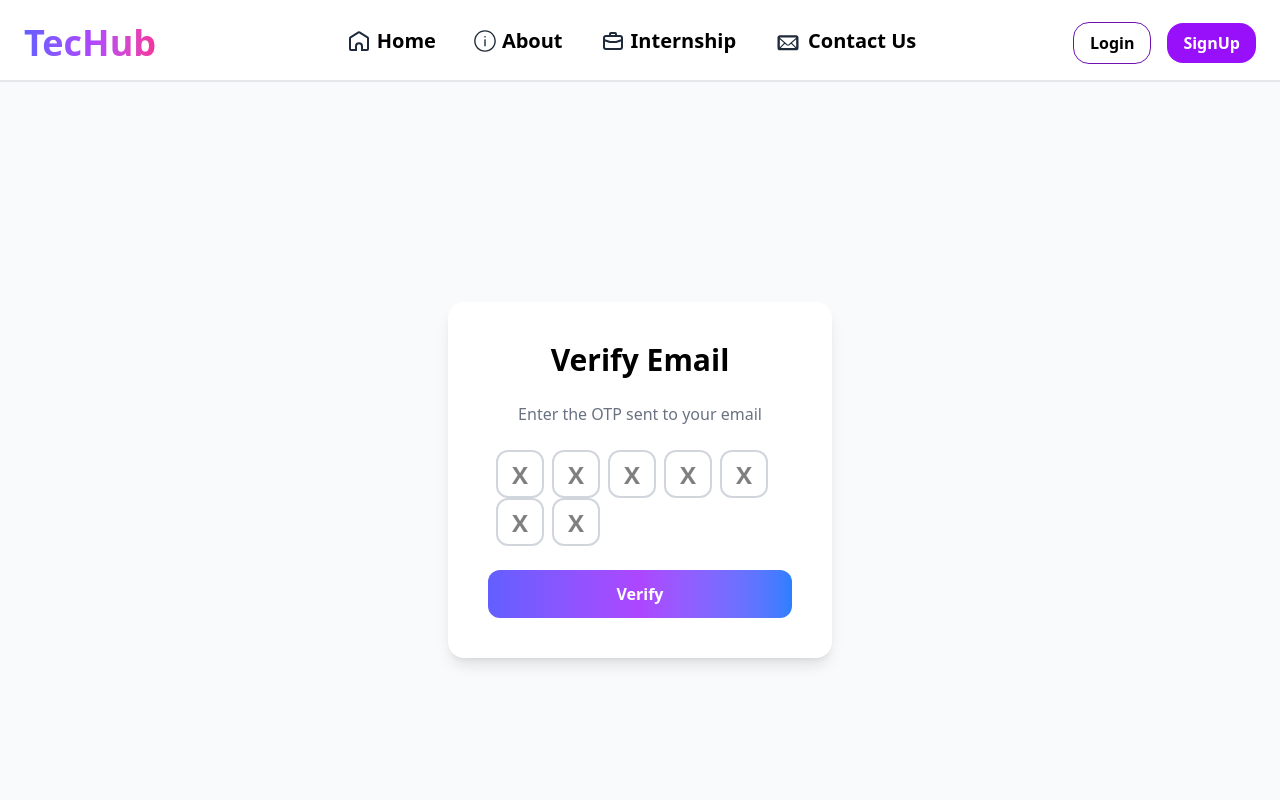
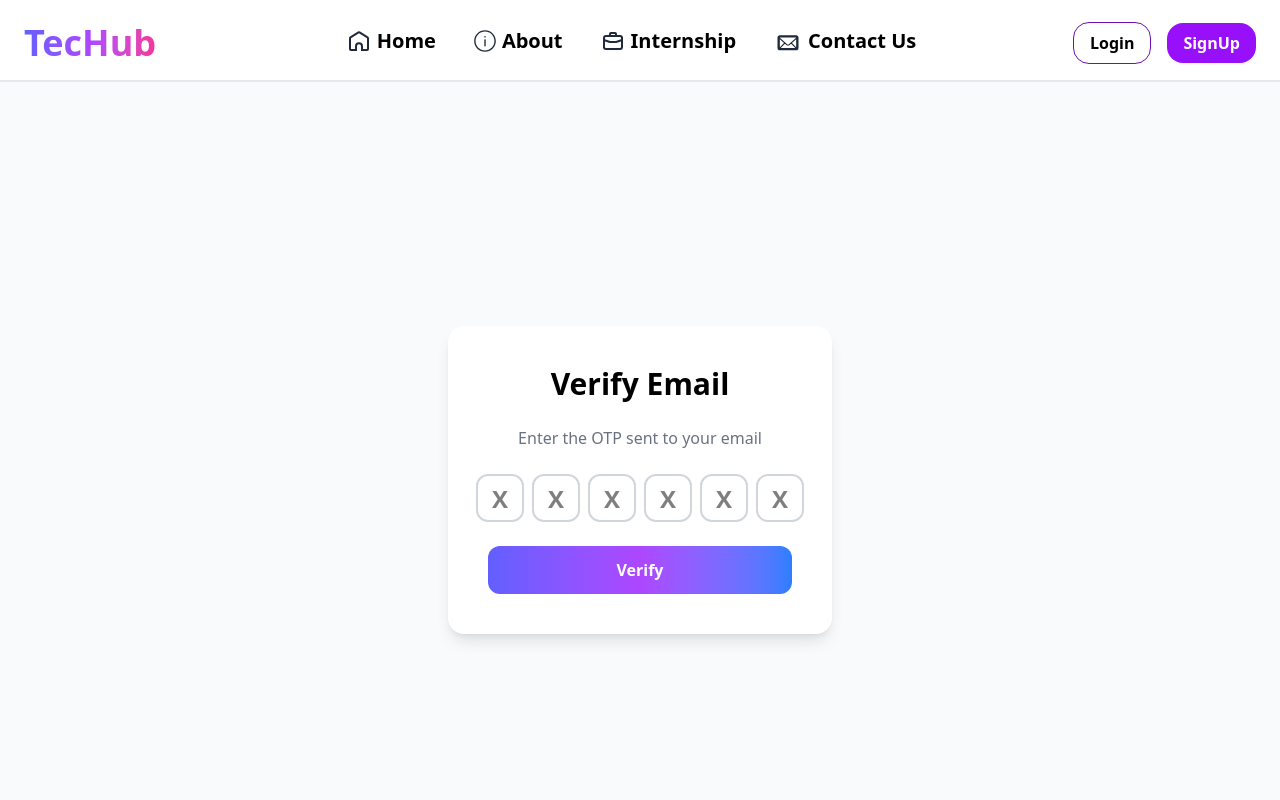
Before and after one commit to Muzamil-Fatima/Tec-Hub, a React app in the folder frontend/: page /verify-email in a window 1280 px wide. Shown: the top 800 px of the page. Built offline with nearby package versions, Linux system fonts and the light colour scheme; no server answers; the HTML template or start-up script is replaced by a standard one.

Commit message:
remove error

```diff
--- a/frontend/src/pages/Auth/VerifyEmail.jsx
+++ b/frontend/src/pages/Auth/VerifyEmail.jsx
@@ -4,7 +4,7 @@ import { Link } from "react-router-dom";
 import axios from "axios";
 import { BASE_URL } from "../../Utils/api.js";
 const VerifyEmail = (setStep, email) => {
-  const [otp, setOtp] = useState(["", "", "", "", "", "", ""]);
+  const [otp, setOtp] = useState(["", "", "", "", "", ""]);
   const inputRef = useRef([]);
 
   const handleChange = (e, index) => {
@@ -55,7 +55,7 @@ const VerifyEmail = (setStep, email) => {
         <p className="text-center text-gray-500">
           Enter the OTP sent to your email
         </p>
-        <div>
+        <div className="flex justify-center gap-2">
           {otp.map((digit, index) => {
             return (
               <input
@@ -63,8 +63,9 @@ const VerifyEmail = (setStep, email) => {
                 value={digit}
                 type="text"
                 placeholder="X"
-                className="w-12 h-12 border-2 ml-2 text-center font-bold text-2xl p-3 rounded-xl border-gray-300 focus:border-purple-500 focus:outline-none"
+                className="w-12 h-12 border-2   p-0 text-center font-bold text-2xl rounded-xl border-gray-300 focus:border-purple-500 focus:outline-none"
                 required
+                ref={(el) => (inputRef.current[index] = el)}
                 onKeyDown={(e) => handleKeyDown(e, index)}
                 onChange={(e) => handleChange(e, index)}
                 maxLength={1}
```
